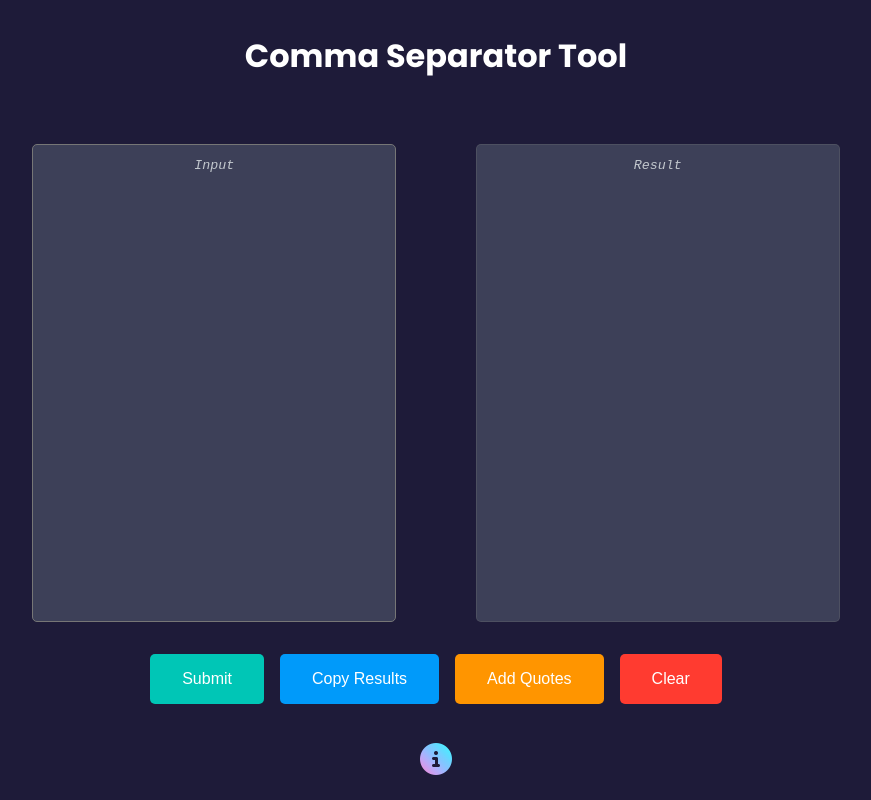
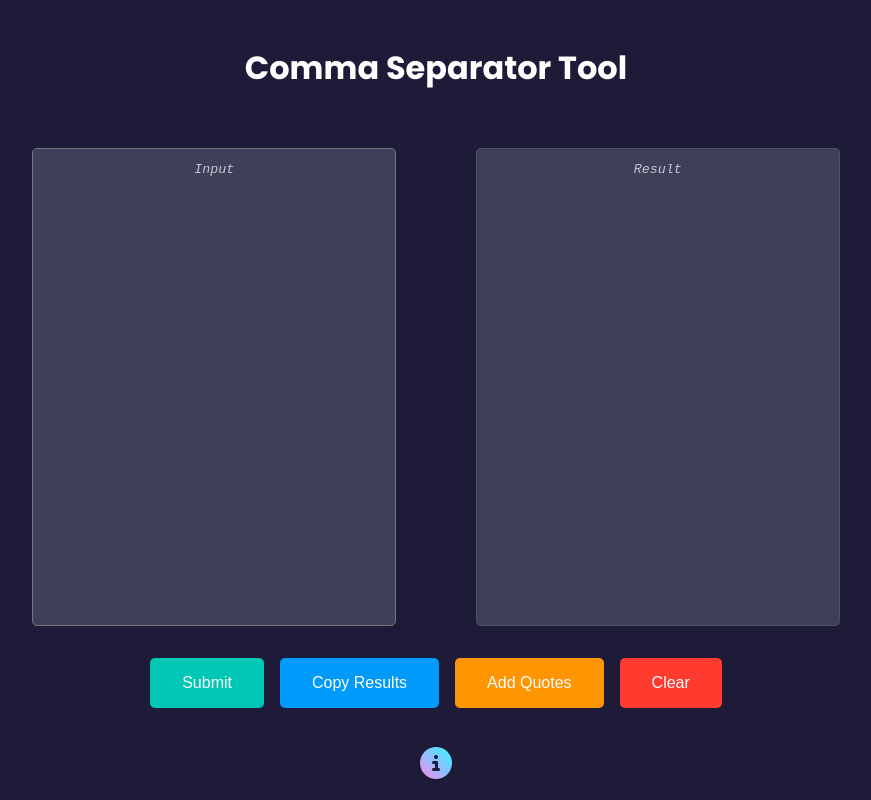
Before and after one commit to Vkscoma/comma-sperator-tool, a plain HTML site: page index.html in a window 1280 px wide. Shown: the whole page, without its empty margins (204-1075 px from the left). Drawn offline with Linux system fonts and the light colour scheme.

Commit message:
Update style.css
Minor title fix

```diff
--- a/style.css
+++ b/style.css
@@ -18,7 +18,7 @@ body {
 
 .main--title {
   text-align: center;
-  margin-top: 0.5em;
+  margin-top: 1em;
   font-size: 2em;
 }
 
```
